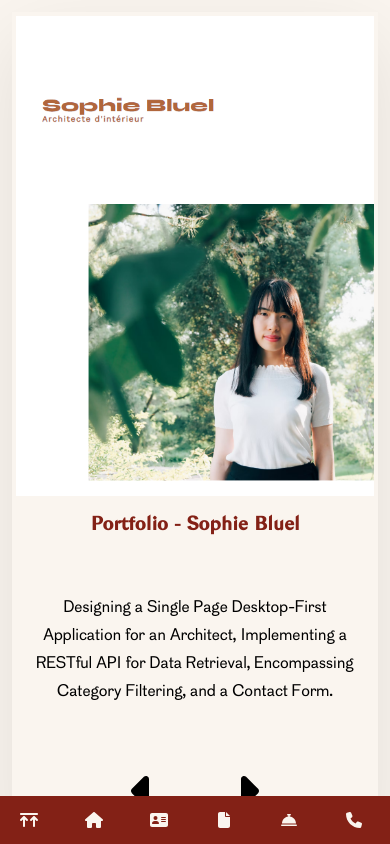
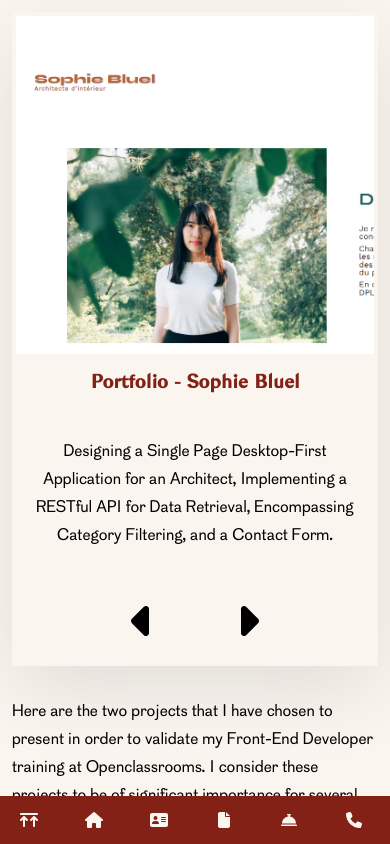
Before and after one commit to UdotBdot/Openclassrooms_P12_Portfolio, a React (Vite) app: page /works in a window 390 px wide. Shown: the top 844 px of the page. Built offline with nearby package versions, Linux system fonts and the light colour scheme.

Commit message:
FIX: Height Slider

```diff
--- a/src/components/GridWorks/GridWorks.scss
+++ b/src/components/GridWorks/GridWorks.scss
@@ -73,7 +73,7 @@
 
   @media (min-width: 320px) and (max-width: 426px) {
     .Works-grid {
-        grid-template-rows: 72px 36px 72px;
+        grid-template-rows: 80px 40px 80px;
     }
   }
 
--- a/src/components/MainWorks/MainWorks.scss
+++ b/src/components/MainWorks/MainWorks.scss
@@ -98,14 +98,18 @@
   }
 
   @media (min-width: 320px) and (max-width: 1439px) {
+    .center-align {
+      margin: 0;
+    }
     .Slider img {
       width: 100%;
+      height: 40vh;
     }
     .Slider__item {
       display: flex;
       flex-direction: column-reverse;
       &s {
-        height: 308px;
+        height: 280px;
       }
     }
     .Slider__item a {
```
